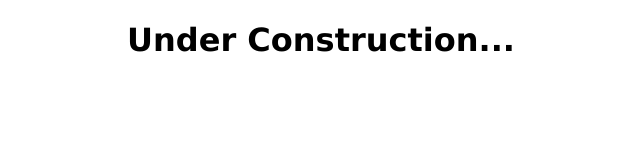
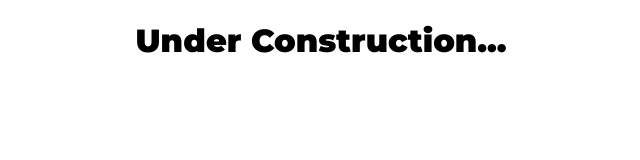
Before and after one commit to html-css-js23/nasadnews, a plain HTML site: page podcasts.html in a window 1280 px wide. Shown: the whole page, without its empty margins (319-959 px from the left). Drawn offline with Linux system fonts and the light colour scheme.

Commit message:
Update podcasts.html

```diff
--- a/podcasts.html
+++ b/podcasts.html
@@ -2,7 +2,10 @@
 <html>
   <title>NASAD News - Podcasts</title>
   <head>
-    <h1 class="head1">Under Construction...</h1>
+    <link rel="preconnect" href="https://fonts.googleapis.com">
+    <link rel="preconnect" href="https://fonts.gstatic.com" crossorigin>
+    <link href="https://fonts.googleapis.com/css2?family=Montserrat:ital,wght@0,100..900;1,100..900&display=swap" rel="stylesheet">
+    <h1 class="head1 montserrat">Under Construction...</h1>
   </head>
 </html>
 <style>
@@ -12,6 +15,13 @@
 }
 html {
     background-color: #ffffff;
-    font-family: Verdana, Sans-serif;
   }
+
+
+.montserrat {
+  font-family: "Montserrat", sans-serif;
+  font-optical-sizing: auto;
+  font-weight: 900;
+  font-style: normal;
+}
 </style>
```
